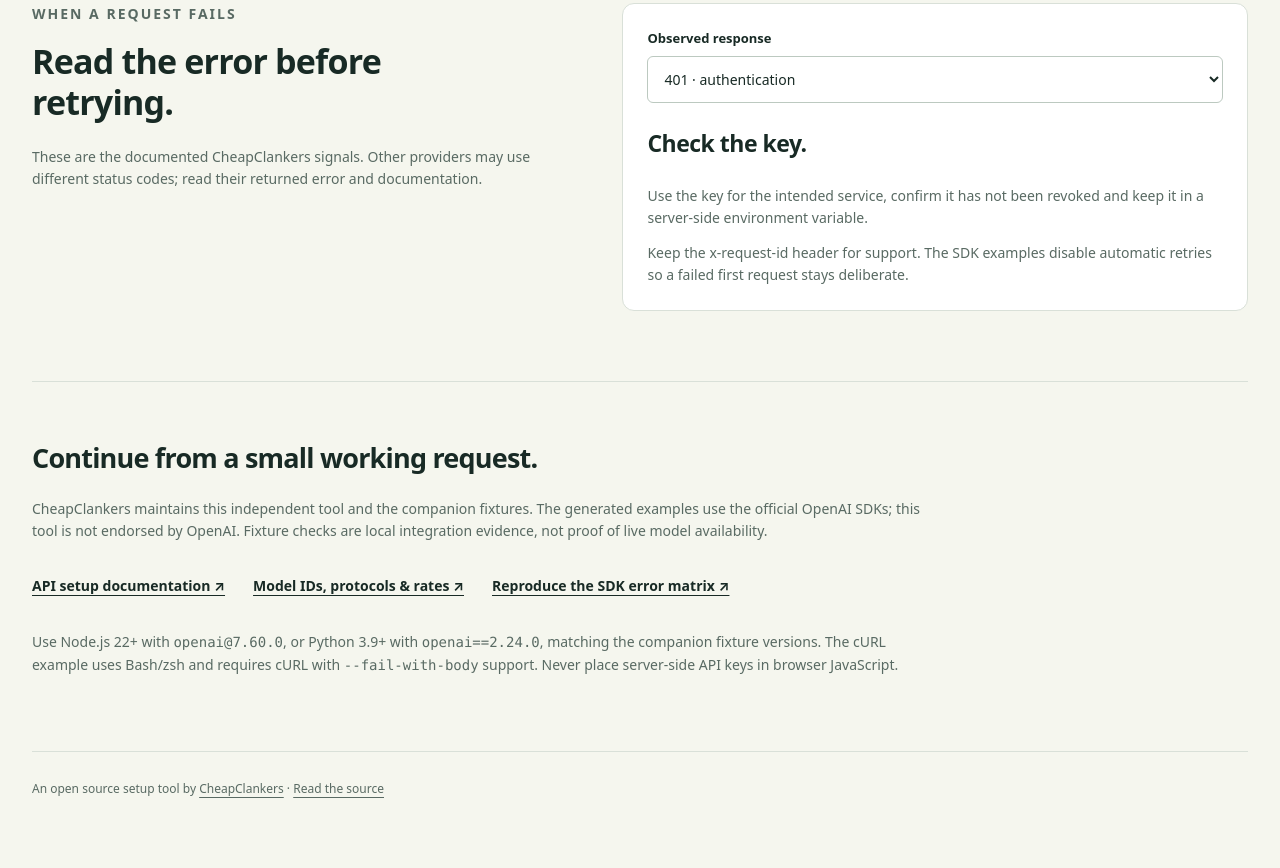
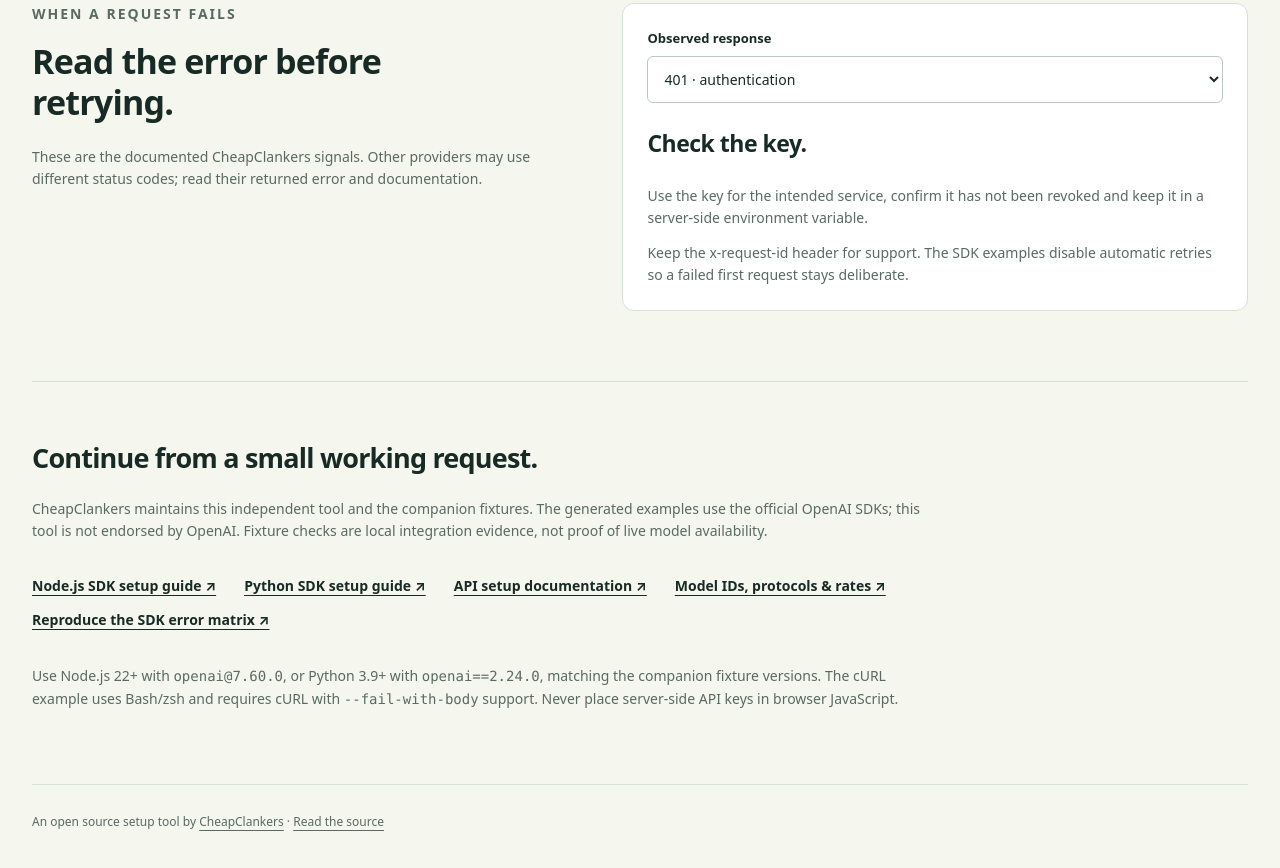
Before and after one commit to MacFinn/cheapclankers-examples, a website with bundled scripts: page docs/index.html in a window 1280 px wide. Shown: the part 1805-2673 px from the top of the page. Before the commit the page ends 2639 px from the top, so only its background shows below. Built offline with nearby package versions, Linux system fonts and the light colour scheme.

Commit message:
Link the published Node and Python setup tutorials

```diff
--- a/docs/index.html
+++ b/docs/index.html
@@ -33,7 +33,7 @@
   </section>
   <section class="paths" aria-labelledby="paths-title"><div><p class="eyebrow">FOLLOW THE REQUEST</p><h2 id="paths-title">Three checks before you debug the prompt.</h2></div><ol><li><strong>Access</strong><span>GET <code id="models-path">/v1/models</code>. Is the exact model ID returned for your key?</span></li><li><strong>Protocol</strong><span>Confirm Chat Completions support in the provider's model catalogue. Listing a model does not prove it supports every endpoint.</span></li><li><strong>Availability &amp; credit</strong><span>Check current model status and prepaid balance. A model list is not an uptime test.</span></li></ol></section>
   <section class="errors" aria-labelledby="errors-title"><div><p class="eyebrow">WHEN A REQUEST FAILS</p><h2 id="errors-title">Read the error before retrying.</h2><p>These are the documented CheapClankers signals. Other providers may use different status codes; read their returned error and documentation.</p></div><div class="error-card"><label for="error">Observed response</label><select id="error"><option value="401">401 · authentication</option><option value="403">403 · access denied</option><option value="402">402 · insufficient credit</option><option value="404">404 · path, model or protocol</option><option value="429">429 · rate or concurrency limit</option><option value="503">503 · unavailable route</option><option value="timeout">Timeout · uncertain result</option></select><h3 id="error-title">Check the key.</h3><p id="error-advice">Use the key for the intended service, confirm it has not been revoked and keep it in a server-side environment variable.</p><p class="hint">Keep the x-request-id header for support. The SDK examples disable automatic retries so a failed first request stays deliberate.</p></div></section>
-  <section class="reading"><h2>Continue from a small working request.</h2><p>CheapClankers maintains this independent tool and the companion fixtures. The generated examples use the official OpenAI SDKs; this tool is not endorsed by OpenAI. Fixture checks are local integration evidence, not proof of live model availability.</p><div class="links"><a href="https://cheapclankers.com/docs">API setup documentation ↗</a><a href="https://cheapclankers.com/models">Model IDs, protocols &amp; rates ↗</a><a href="https://github.com/MacFinn/cheapclankers-examples/blob/main/sdk-error-matrix.md">Reproduce the SDK error matrix ↗</a></div><p>Use Node.js 22+ with <code>openai@7.60.0</code>, or Python 3.9+ with <code>openai==2.24.0</code>, matching the companion fixture versions. The cURL example uses Bash/zsh and requires cURL with <code>--fail-with-body</code> support. Never place server-side API keys in browser JavaScript.</p></section>
+  <section class="reading"><h2>Continue from a small working request.</h2><p>CheapClankers maintains this independent tool and the companion fixtures. The generated examples use the official OpenAI SDKs; this tool is not endorsed by OpenAI. Fixture checks are local integration evidence, not proof of live model availability.</p><div class="links"><a href="https://cheapclankers.com/guides/openai-node-sdk">Node.js SDK setup guide ↗</a><a href="https://cheapclankers.com/guides/openai-python-sdk">Python SDK setup guide ↗</a><a href="https://cheapclankers.com/docs">API setup documentation ↗</a><a href="https://cheapclankers.com/models">Model IDs, protocols &amp; rates ↗</a><a href="https://github.com/MacFinn/cheapclankers-examples/blob/main/sdk-error-matrix.md">Reproduce the SDK error matrix ↗</a></div><p>Use Node.js 22+ with <code>openai@7.60.0</code>, or Python 3.9+ with <code>openai==2.24.0</code>, matching the companion fixture versions. The cURL example uses Bash/zsh and requires cURL with <code>--fail-with-body</code> support. Never place server-side API keys in browser JavaScript.</p></section>
 </main>
 <footer class="shell">An open source setup tool by <a href="https://cheapclankers.com/">CheapClankers</a> · <a href="https://github.com/MacFinn/cheapclankers-examples/tree/main/docs">Read the source</a></footer>
 </body>
```
Also changed, not shown: README.md.
